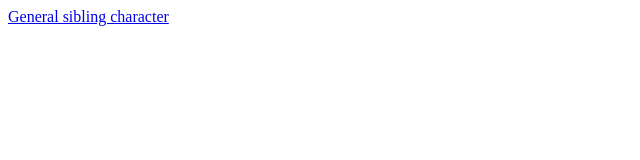
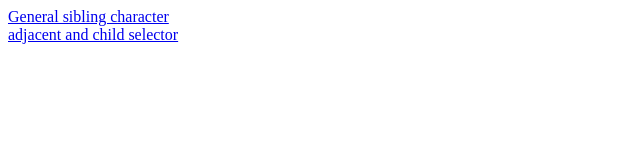
Before and after one commit to kartikbhalerao/kartikassignment, a plain HTML site: page combinator selector.html in a window 1280 px wide. Shown: the whole page, without its empty margins (0-640 px from the left). Drawn offline with Linux system fonts and the light colour scheme.

Commit message:
add files

```diff
--- a/combinator selector.html
+++ b/combinator selector.html
@@ -7,6 +7,7 @@
     <title>Document</title>
 </head>
 <body>
-    <a href="general sibling character.html">General sibling character</a>
+    <a href="general sibling character.html">General sibling character</a><br>
+    <a href="adjacent selector nd child selector.html"> adjacent and child selector</a>
 </body>
 </html>
```
Also changed, not shown: index.html (+1 -1 lines).
